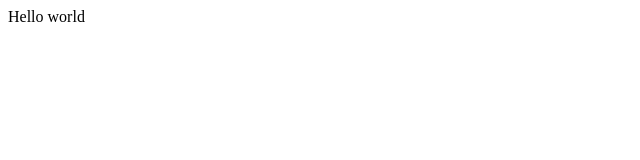
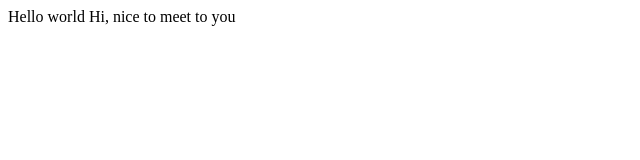
Before and after one commit to liuzijun8023/Hello-world, a plain HTML site: page index.html in a window 1280 px wide. Shown: the whole page, without its empty margins (0-640 px from the left). Drawn offline with Linux system fonts and the light colour scheme.

Commit message:
add hi...

```diff
--- a/index.html
+++ b/index.html
@@ -6,5 +6,6 @@
 </head>
 <body>
 	Hello world
+	Hi, nice to meet to you
 </body>
 </html>
```
